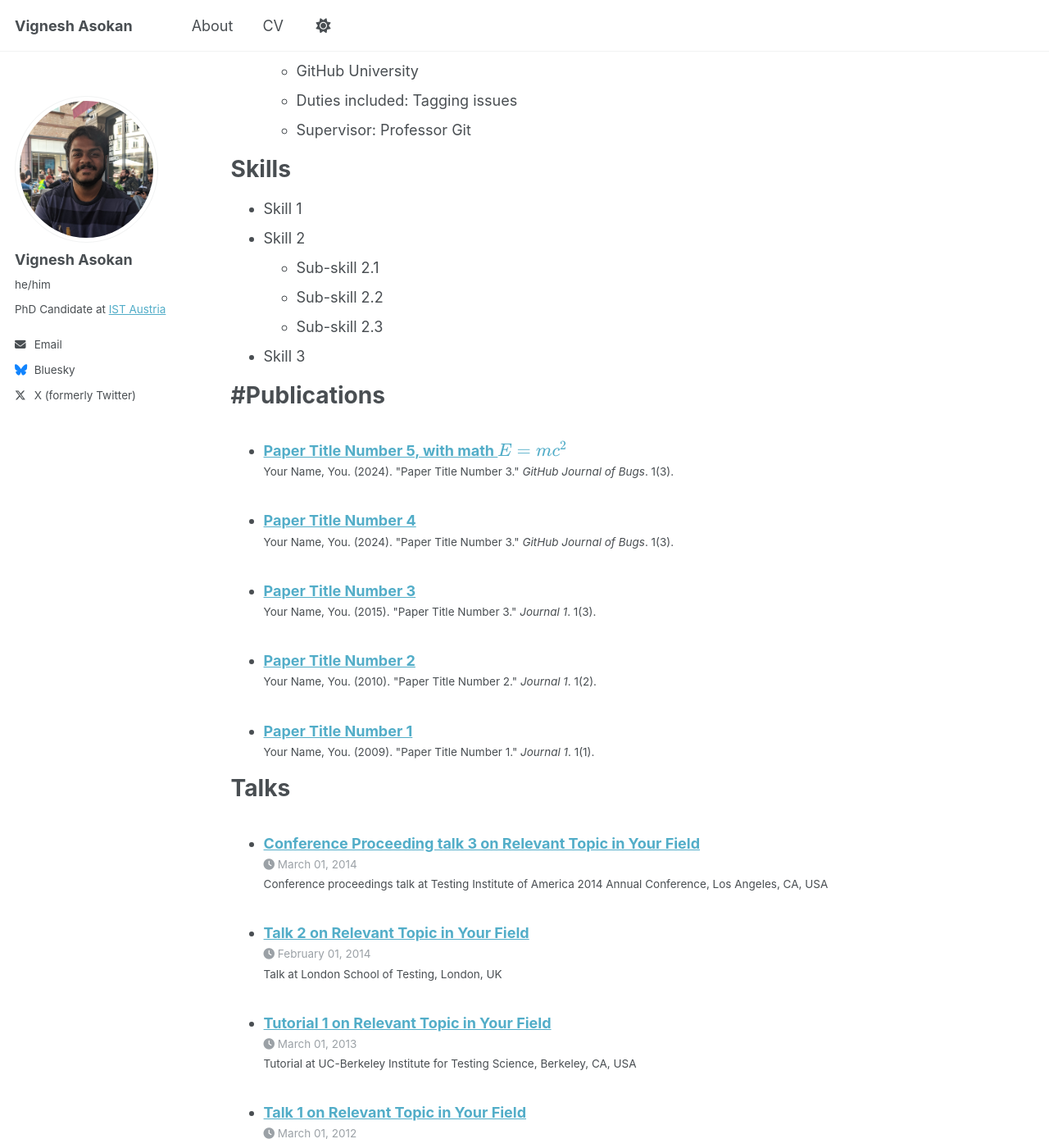
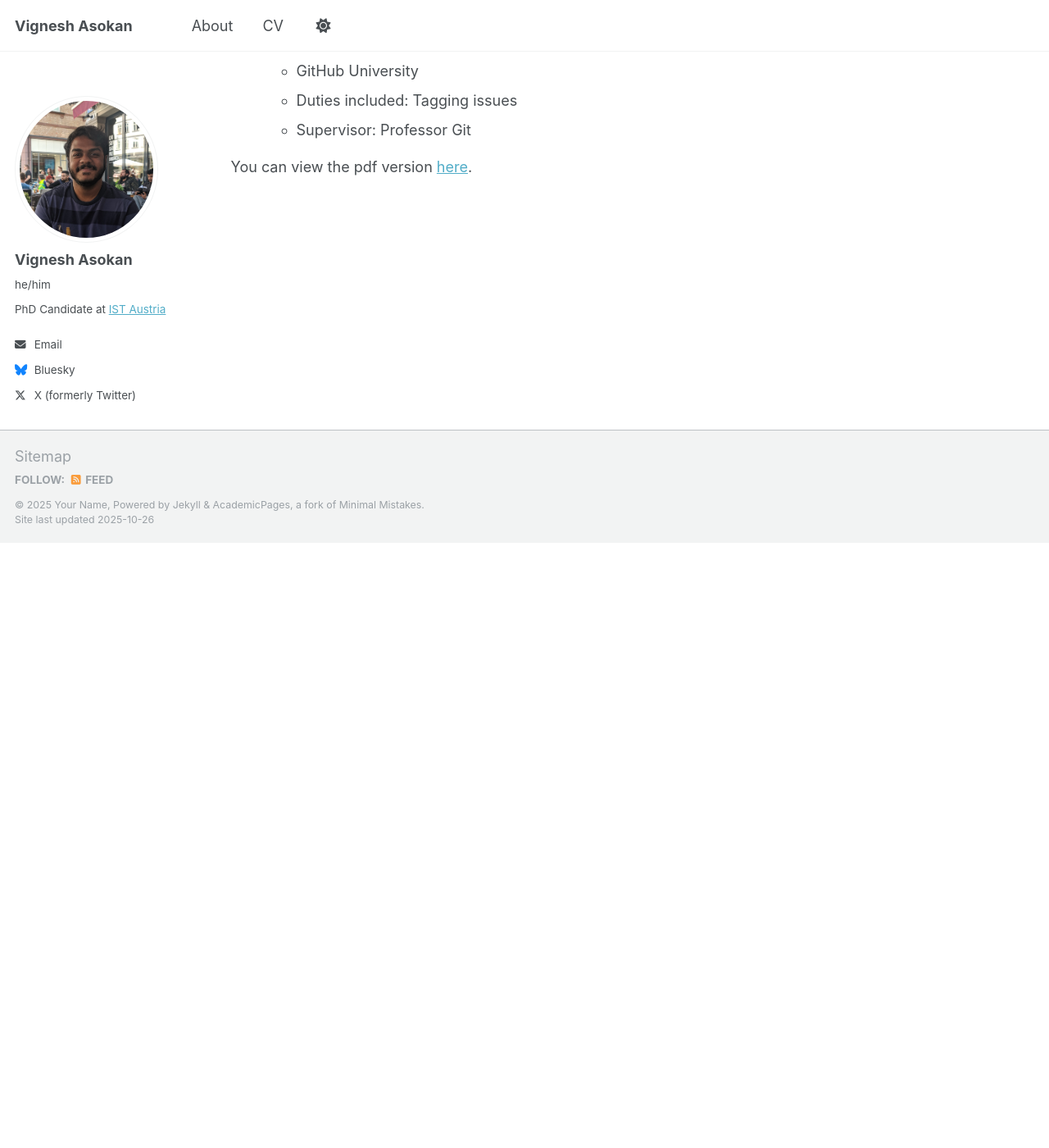
Before and after one commit to vigneshasokan31/vigneshasokan31.github.io, a Jekyll site: the page built from _pages/cv.md, in a window 1280 px wide and 1400 px high, scrolled down 738 px. Shown: the whole window at 82% size. Built offline with Jekyll 4.4.1, drawn with Linux system fonts in a browser that asks for light colours; a script that is not in the unit is left out; some of the changed text lies outside the part shown.

Commit message:
Update cv.md

```diff
--- a/_pages/cv.md
+++ b/_pages/cv.md
@@ -37,31 +37,6 @@ Research Experience
   * Duties included: Tagging issues
   * Supervisor: Professor Git
 
-Skills
-======
-* Skill 1
-* Skill 2
-  * Sub-skill 2.1
-  * Sub-skill 2.2
-  * Sub-skill 2.3
-* Skill 3
 
-#Publications
-======
-  <ul>{% for post in site.publications reversed %}
-    {% include archive-single-cv.html %}
-  {% endfor %}</ul>
-
-Talks
-======
-  <ul>{% for post in site.talks reversed %}
-    {% include archive-single-talk-cv.html  %}
-  {% endfor %}</ul>
-
-#Teaching
-======
- # <ul>{% for post in site.teaching reversed %}
-    {% include archive-single-cv.html %}
- # {% endfor %}</ul>
 
 You can view the pdf version [here](https://vigneshasokan31.github.io/files/CV-Vignesh.pdf).
```
